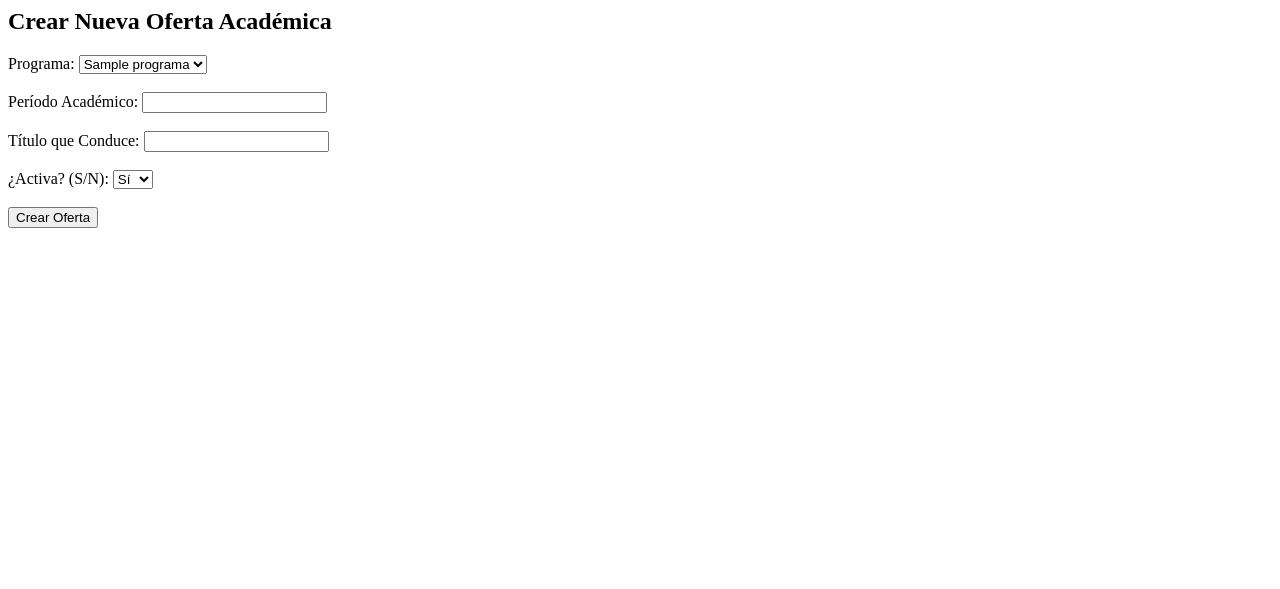
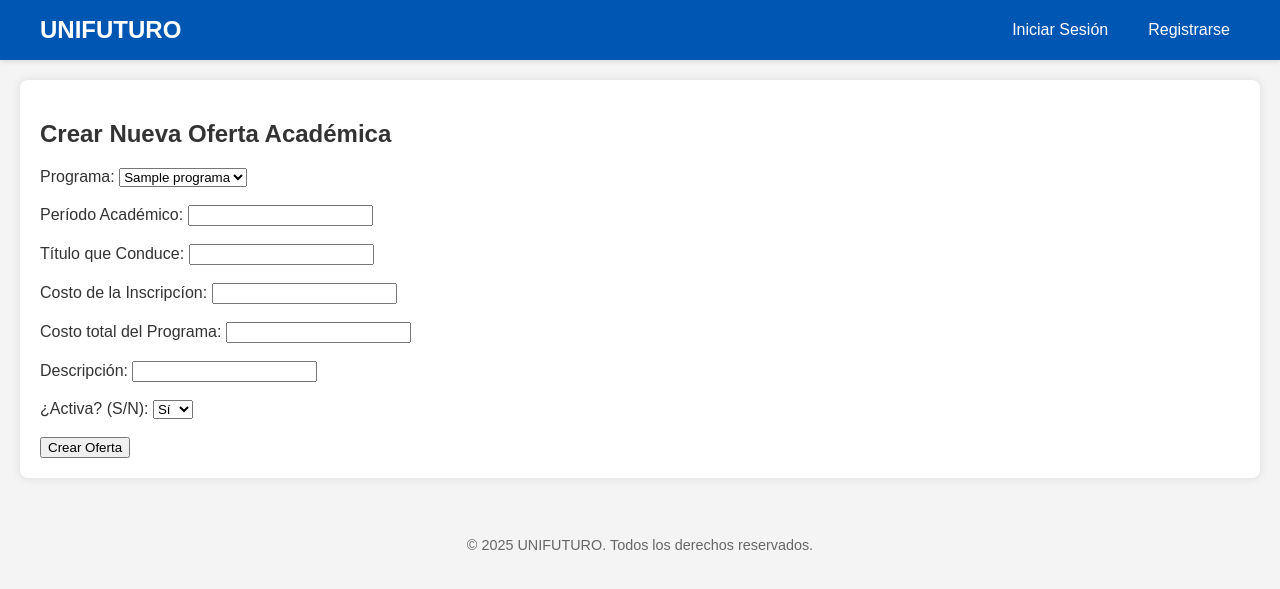
Before and after one commit to jgayon/unifuturo_portal, a Flask app: template unifuturo_app/templates/admin/create_offer.html in a window 1280 px wide. Shown: the top 589 px of the page. Run offline with Flask 3, Linux system fonts and the light colour scheme; the template is opened without the code that fills it: most values are stand-ins (such as "Sample title", 1, 10 or a date in 2020).

Commit message:
Update Creacion Ofertas
Se modifico la pagina para que tenga el layout. Se modifico el metodo de crear oferta para que ingresara los datos a la base.

```diff
--- a/unifuturo_app/app.py
+++ b/unifuturo_app/app.py
@@ -383,27 +383,29 @@ def admin_create_offer():
         return redirect(url_for('index'))
 
     if request.method == 'POST':
-        id_programa = request.form['id_programa']
-        periodo = request.form['periodo_academico']
-        titulo_conduce = request.form['titulo_conduce']
-        activa = request.form.get('activa', 'N')
+        data = {
+            'id_programa': request.form['id_programa'],
+            'periodo_academico': request.form['periodo_academico'],
+            'titulo_conduce': request.form['titulo_conduce'],
+            'costo_inscripcion': request.form['costo_inscripcion'],
+            'costo_programa': request.form['costo_programa'],
+            'activa': request.form['activa'],
+            'descripcion_oferta': request.form.get('descripcion_oferta', '')  # opcional
+        }
 
         insert_query = '''
-            INSERT INTO "Oferta" (id_programa, periodo_academico, titulo_conduce, activa)
-            VALUES (:id_programa, :periodo_academico, :titulo_conduce, :activa)
+            INSERT INTO "Oferta" (id_programa, periodo_academico, titulo_conduce,
+                                  costo_inscripcion, costo_programa, activa, descripcion_oferta)
+            VALUES (:id_programa, :periodo_academico, :titulo_conduce,
+                    :costo_inscripcion, :costo_programa, :activa, :descripcion_oferta)
         '''
-        params = {
-            'id_programa': id_programa,
-            'periodo_academico': periodo,
-            'titulo_conduce': titulo_conduce,
-            'activa': activa
-        }
+        success = execute_query(insert_query, data)
 
-        success = execute_query(insert_query, params, commit=True)
         if success:
-            flash('Oferta creada exitosamente.', 'success')
+            flash('Oferta creada correctamente.', 'success')
+            return redirect(url_for('admin_dashboard'))
         else:
-            flash('Hubo un error al crear la oferta.', 'danger')
+            flash('Error al crear la oferta.', 'danger')
 
     programas = execute_query('SELECT id_programa, nombre FROM "Programa"', fetchall=True)
     return render_template('admin/create_offer.html', programas=programas)
--- a/unifuturo_app/templates/admin/create_offer.html
+++ b/unifuturo_app/templates/admin/create_offer.html
@@ -1,3 +1,8 @@
+{% extends 'layout.html' %}
+
+{% block title %}Crear Oferta{% endblock %}
+
+{% block content %}
 <h2>Crear Nueva Oferta Académica</h2>
 
 <form method="POST">
@@ -14,6 +19,15 @@
   <label for="titulo_conduce">Título que Conduce:</label>
   <input type="text" name="titulo_conduce" required><br><br>
 
+  <label for="costo_inscripcion">Costo de la Inscripcíon:</label>
+  <input type="number" name="costo_inscripcion" required><br><br>
+
+  <label for="costo_programa">Costo total del Programa:</label>
+  <input type="number" name="costo_programa" required><br><br>
+
+  <label for="descripcion_oferta">Descripción:</label>
+  <input type="text" name="descripcion_oferta"><br><br>
+
   <label for="activa">¿Activa? (S/N):</label>
   <select name="activa">
     <option value="S">Sí</option>
@@ -22,3 +36,4 @@
 
   <button type="submit">Crear Oferta</button>
 </form>
+{% endblock %}
```
